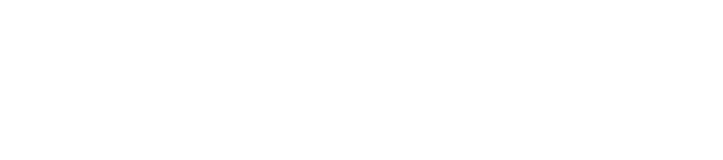
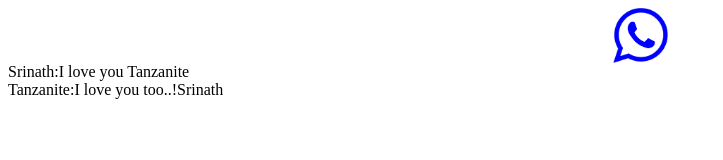
Before and after one commit to SriSomanaath/chatApp, a plain HTML site: page index.html in a window 1280 px wide. Shown: the whole page, without its empty margins (0-723 px from the left). Drawn offline with Linux system fonts and the light colour scheme.

Commit message:
icon added

```diff
--- a/css/style.css
+++ b/css/style.css
@@ -0,0 +1,9 @@
+.logo{
+    width: 55px;
+    height: 55px;
+    display: block;
+    margin: auto;
+  }
+  /* body{
+    background-image:linear-gradient(rgb(92,100,221), rgb(109, 39, 233));
+  } */
--- a/index.html
+++ b/index.html
@@ -5,10 +5,15 @@
     <meta name="viewport" content="width=device-width, initial-scale=1.0">
     <title>iChat- RealTime Node Socket.io Chat App</title>
     <script src="js/client.js"></script>
+    <link rel="stylesheet" href="css/style.css">
 </head>
 <body>
     <nav>
-
+        <img class="logo" src="images.png" alt="">
     </nav>
+    <div class="container">
+        <div class="message left">Srinath:I love you Tanzanite</div>
+        <div class="message left">Tanzanite:I love you too..!Srinath</div>
+    </div>
 </body>
 </html>
```
Also changed, not shown: images.png (added).
